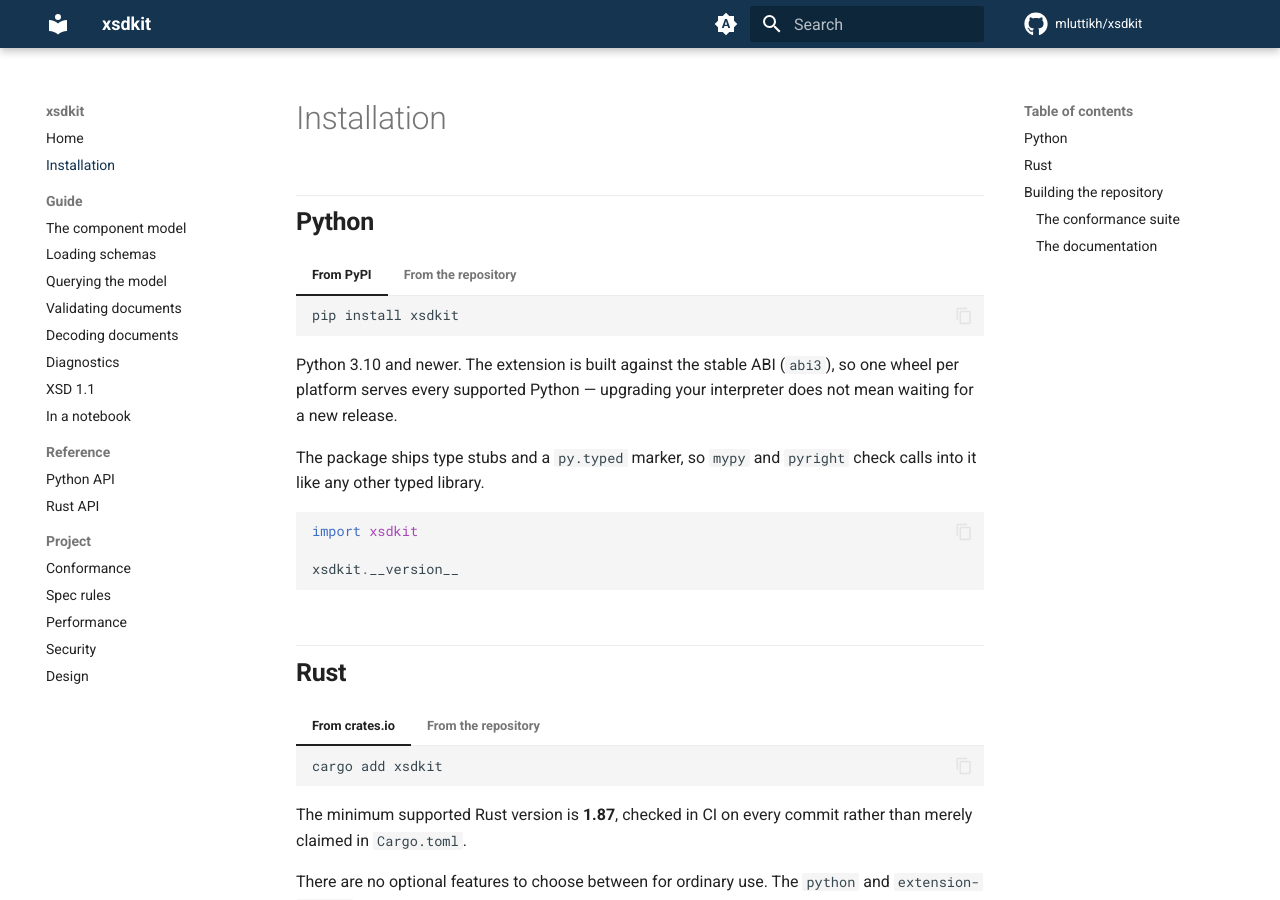
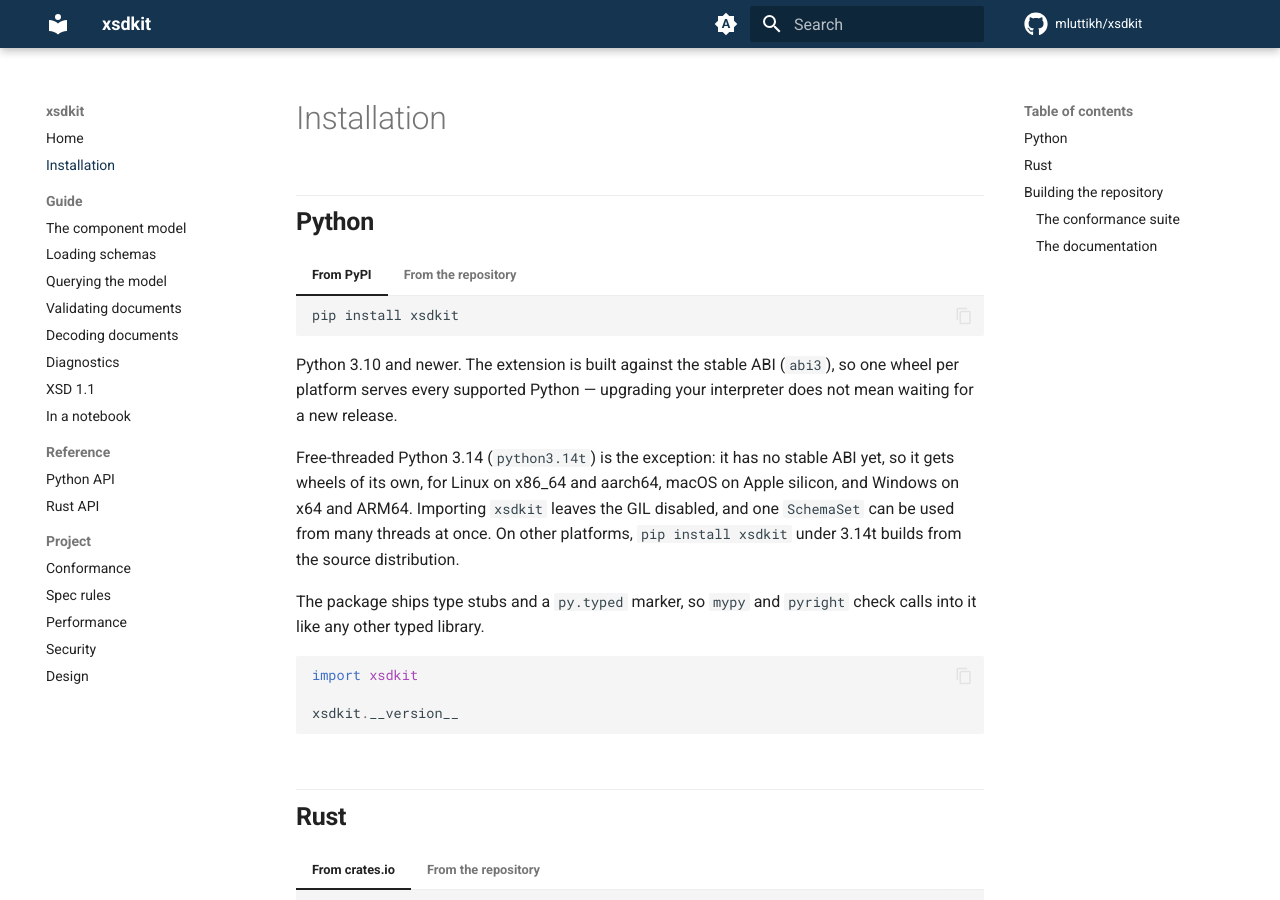
Before and after one commit to mluttikh/xsdkit, an MkDocs documentation site: the page built from docs/install.md, in a window 1280 px wide and 900 px high. Built offline with MkDocs 1.6.1 and Material for MkDocs 9.7.7, drawn with Linux system fonts in a browser that asks for light colours; comment, search, counter and statistics services are not loaded.

Commit message:
Build and test wheels for free-threaded Python 3.14t
pip install xsdkit on 3.14t had no wheel to install: an abi3 wheel cannot
load on a free-threaded interpreter, so it fell back to the sdist and a
Rust toolchain.

PyO3 builds a version-specific extension for a free-threaded interpreter
even with abi3-py310 on, and #[pymodule] leaves gil_used at its default,
false, so importing xsdkit keeps the GIL off. Five -ft rows in the release
matrix each build a cp314t wheel with --interpreter python3.14t and test
it on its own runner: Linux x86_64, Linux aarch64 natively in the official
manylinux image on the ARM runner, macOS arm64, and Windows x64 and arm64.

CI gains a Python (3.14t, ubuntu-latest) row, and
test_importing_xsdkit_leaves_the_gil_off imports xsdkit in a fresh
free-threaded interpreter with the GIL-enabled warning made an error.
docs/install.md names the free-threaded wheels, and AGENTS.md says why
they are per version.

```diff
--- a/docs/install.md
+++ b/docs/install.md
@@ -19,6 +19,13 @@
 Python 3.10 and newer. The extension is built against the stable ABI
 (`abi3`), so one wheel per platform serves every supported Python — upgrading
 your interpreter does not mean waiting for a new release.
+
+Free-threaded Python 3.14 (`python3.14t`) is the exception: it has no stable
+ABI yet, so it gets wheels of its own, for Linux on x86_64 and aarch64, macOS
+on Apple silicon, and Windows on x64 and ARM64. Importing `xsdkit` leaves the
+GIL disabled, and one `SchemaSet` can be used from many threads at once. On
+other platforms, `pip install xsdkit` under 3.14t builds from the source
+distribution.
 
 The package ships type stubs and a `py.typed` marker, so `mypy` and `pyright`
 check calls into it like any other typed library.
```
Also changed, not shown: AGENTS.md (+12 -4 lines), 3 other files.
